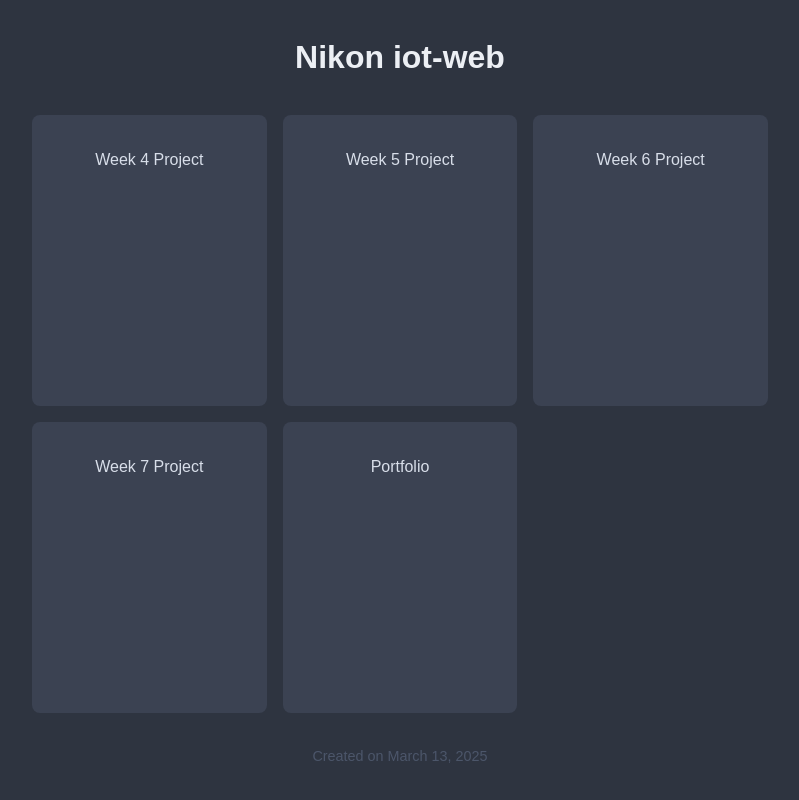
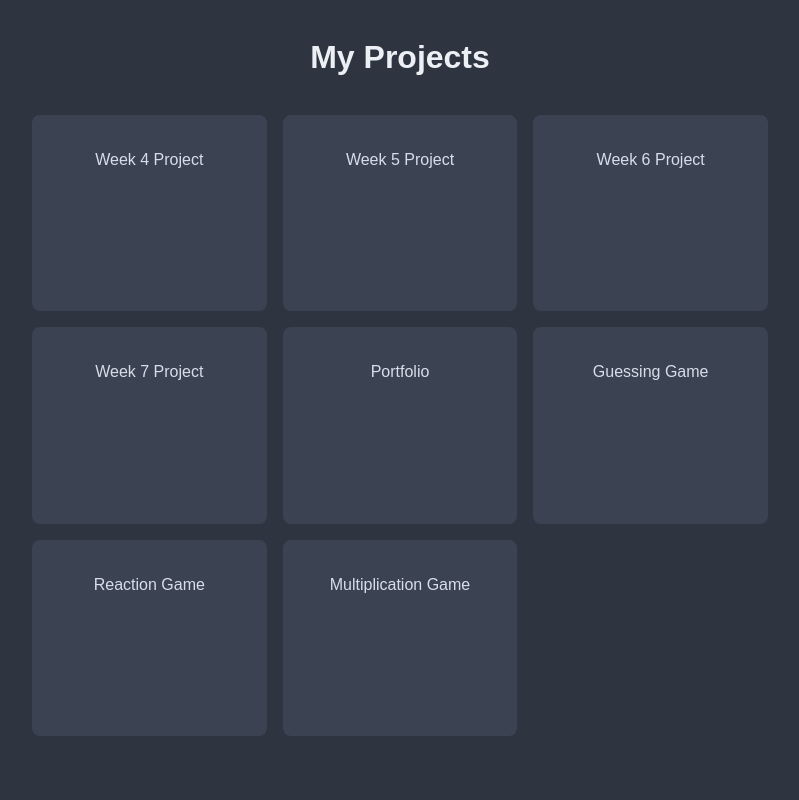
Before and after one commit to cerzzi/iot-ja-web, a plain HTML site: page landingpage/index.html in a window 1280 px wide. Shown: the whole page, without its empty margins (240-1039 px from the left). Drawn offline with Linux system fonts and the light colour scheme.

Commit message:
Landingpage päivitetty

```diff
--- a/landingpage/index.html
+++ b/landingpage/index.html
@@ -3,21 +3,24 @@
 <head>
     <meta charset="UTF-8">
     <meta name="viewport" content="width=device-width, initial-scale=1.0">
-    <title>Nikon iot-web</title>
+    <title>Projects Landing Page</title>
     <link rel="stylesheet" href="styles.css">
 </head>
 <body>
     <div class="container">
-        <h1>Nikon iot-web</h1>
+        <h1>My Projects</h1>
         <div class="projects-grid">
             <a href="/week4/" class="project-card">Week 4 Project</a>
             <a href="/week5/" class="project-card">Week 5 Project</a>
             <a href="/week6/" class="project-card">Week 6 Project</a>
             <a href="/week7/" class="project-card">Week 7 Project</a>
             <a href="/portfolio/" class="project-card">Portfolio</a>
+            <a href="/Guessing_Game/" class="project-card">Guessing Game</a>
+            <a href="/Reaction_Game/" class="project-card">Reaction Game</a>
+            <a href="/Multiplication_Game/" class="project-card">Multiplication Game</a>
         </div>
         <footer>
-            <p>Created on March 13, 2025</p>
+            <p></p>
         </footer>
     </div>
     <script src="scripts.js"></script>
```
